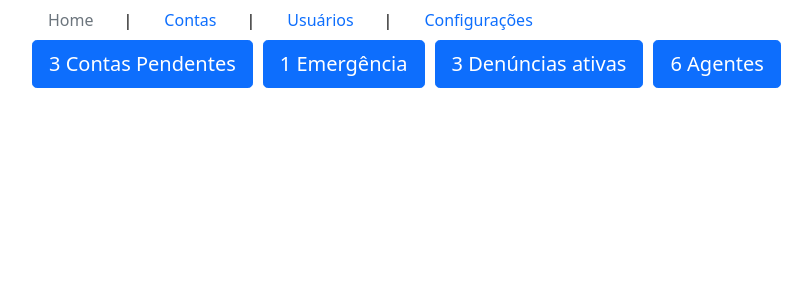
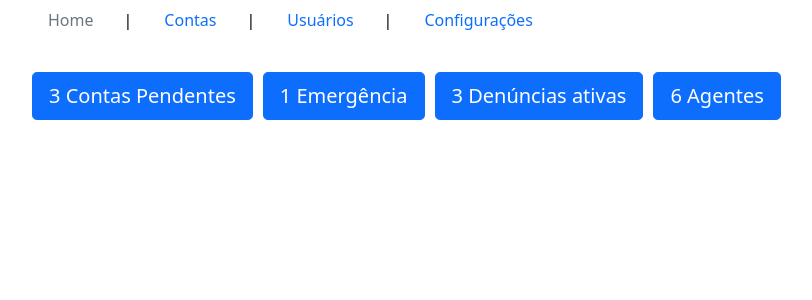
Before and after one commit to gabrielbf/bairro-seguro, a React (Create React App) app: page / in a window 1280 px wide. Shown: the top 300 px of the page, without its empty margins (50-862 px from the left). Built offline with nearby package versions, Linux system fonts and the light colour scheme.

Commit message:
margem em BotoesAcoes

```diff
--- a/src/components/BotoesAcoes/BotoesAcoes.css
+++ b/src/components/BotoesAcoes/BotoesAcoes.css
@@ -1 +1,3 @@
-.BotoesAcoes {}
+.BotoesAcoes {
+    margin: 2em 0em 2em 0em;
+}
```
